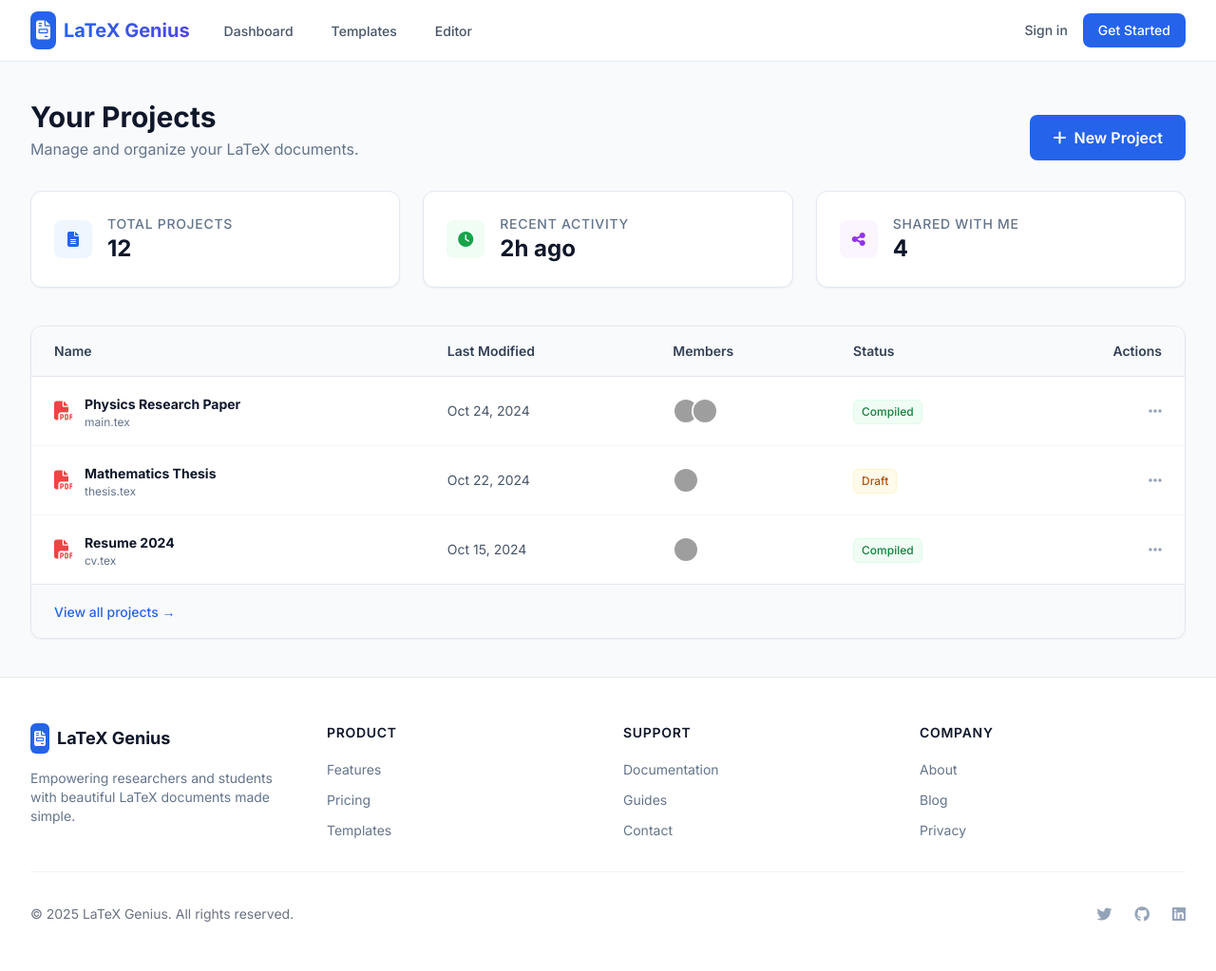
After one commit to omaralaye/latexgenius, a Django app: page /dashboard/ in a window 1280 px wide. The commit adds this page. Shown: the whole page at 95% size. Run offline with Django 5.2, Linux system fonts and the light colour scheme; some libraries are stand-ins or nearby versions; grey boxes are pictures that could not be loaded.

Commit message:
feat: implement modern frontend for LaTeX Genius
- Developed Landing, Dashboard, IDE-style Editor, and Templates pages using Django templates.
- Integrated Tailwind CSS and Font Awesome for a modern UI.
- Created reusable Base, Navbar, and Footer components.
- Configured application routing and views.
- Cleaned repository by removing db.sqlite3, logs, and __pycache__ directories.
- Added .gitignore to prevent future repository pollution.
- Updated footer copyright year to 2025.

Co-authored-by: omaralaye <199628096+omaralaye@users.noreply.github.com>

```diff
--- a/latexgenius/urls.py
+++ b/latexgenius/urls.py
@@ -15,8 +15,9 @@ Including another URLconf
     2. Add a URL to urlpatterns:  path('blog/', include('blog.urls'))
 """
 from django.contrib import admin
-from django.urls import path
+from django.urls import path, include
 
 urlpatterns = [
     path('admin/', admin.site.urls),
+    path('', include('myapp.urls')),
 ]
--- a/myapp/templates/base.html
+++ b/myapp/templates/base.html
@@ -4,11 +4,23 @@
     <meta charset="UTF-8">
     <meta name="viewport" content="width=device-width, initial-scale=1.0">
     <title>{% block title %}LaTeX Genius{% endblock %}</title>
+    <script src="https://cdn.tailwindcss.com"></script>
+    <link rel="stylesheet" href="https://cdnjs.cloudflare.com/ajax/libs/font-awesome/6.4.0/css/all.min.css">
+    <style>
+        @import url('https://fonts.googleapis.com/css2?family=Inter:wght@300;400;500;600;700&display=swap');
+        body {
+            font-family: 'Inter', sans-serif;
+        }
+    </style>
 </head>
-<body>
+<body class="bg-slate-50 text-slate-900 min-h-screen flex flex-col">
     {% include "components/navbar.html" %}
-    {% block content %}
-    {% endblock %}
 
+    <main class="flex-grow">
+        {% block content %}
+        {% endblock %}
+    </main>
+
+    {% include "components/footer.html" %}
 </body>
 </html>
--- /dev/null
+++ b/myapp/templates/components/footer.html
@@ -0,0 +1,47 @@
+<footer class="bg-white border-t border-slate-200 py-12">
+    <div class="max-w-7xl mx-auto px-4 sm:px-6 lg:px-8">
+        <div class="grid grid-cols-1 md:grid-cols-4 gap-8">
+            <div class="col-span-1 md:col-span-1">
+                <a href="{% url 'landing' %}" class="flex items-center gap-2 mb-4">
+                    <span class="bg-blue-600 text-white p-1 rounded-md">
+                        <i class="fas fa-file-invoice"></i>
+                    </span>
+                    <span class="text-lg font-bold">LaTeX Genius</span>
+                </a>
+                <p class="text-slate-500 text-sm">Empowering researchers and students with beautiful LaTeX documents made simple.</p>
+            </div>
+            <div>
+                <h3 class="text-sm font-semibold text-slate-900 uppercase tracking-wider mb-4">Product</h3>
+                <ul class="space-y-2">
+                    <li><a href="#" class="text-slate-500 hover:text-blue-600 text-sm">Features</a></li>
+                    <li><a href="#" class="text-slate-500 hover:text-blue-600 text-sm">Pricing</a></li>
+                    <li><a href="#" class="text-slate-500 hover:text-blue-600 text-sm">Templates</a></li>
+                </ul>
+            </div>
+            <div>
+                <h3 class="text-sm font-semibold text-slate-900 uppercase tracking-wider mb-4">Support</h3>
+                <ul class="space-y-2">
+                    <li><a href="#" class="text-slate-500 hover:text-blue-600 text-sm">Documentation</a></li>
+                    <li><a href="#" class="text-slate-500 hover:text-blue-600 text-sm">Guides</a></li>
+                    <li><a href="#" class="text-slate-500 hover:text-blue-600 text-sm">Contact</a></li>
+                </ul>
+            </div>
+            <div>
+                <h3 class="text-sm font-semibold text-slate-900 uppercase tracking-wider mb-4">Company</h3>
+                <ul class="space-y-2">
+                    <li><a href="#" class="text-slate-500 hover:text-blue-600 text-sm">About</a></li>
+                    <li><a href="#" class="text-slate-500 hover:text-blue-600 text-sm">Blog</a></li>
+                    <li><a href="#" class="text-slate-500 hover:text-blue-600 text-sm">Privacy</a></li>
+                </ul>
+            </div>
+        </div>
+        <div class="mt-8 pt-8 border-t border-slate-100 flex flex-col md:flex-row justify-between items-center">
+            <p class="text-gray-500 text-sm">&copy; 2025 LaTeX Genius. All rights reserved.</p>
+            <div class="flex space-x-6 mt-4 md:mt-0">
+                <a href="#" class="text-slate-400 hover:text-slate-500"><i class="fab fa-twitter"></i></a>
+                <a href="#" class="text-slate-400 hover:text-slate-500"><i class="fab fa-github"></i></a>
+                <a href="#" class="text-slate-400 hover:text-slate-500"><i class="fab fa-linkedin"></i></a>
+            </div>
+        </div>
+    </div>
+</footer>
--- /dev/null
+++ b/myapp/templates/components/navbar.html
@@ -0,0 +1,23 @@
+<nav class="bg-white border-b border-slate-200">
+    <div class="max-w-7xl mx-auto px-4 sm:px-6 lg:px-8">
+        <div class="flex justify-between h-16">
+            <div class="flex items-center">
+                <a href="{% url 'landing' %}" class="flex items-center gap-2">
+                    <span class="bg-blue-600 text-white p-1.5 rounded-lg">
+                        <i class="fas fa-file-invoice text-xl"></i>
+                    </span>
+                    <span class="text-xl font-bold bg-gradient-to-r from-blue-600 to-indigo-600 bg-clip-text text-transparent">LaTeX Genius</span>
+                </a>
+                <div class="hidden sm:ml-8 sm:flex sm:space-x-8">
+                    <a href="{% url 'dashboard' %}" class="text-slate-600 hover:text-blue-600 px-1 pt-1 border-b-2 border-transparent hover:border-blue-600 text-sm font-medium transition-colors">Dashboard</a>
+                    <a href="{% url 'templates' %}" class="text-slate-600 hover:text-blue-600 px-1 pt-1 border-b-2 border-transparent hover:border-blue-600 text-sm font-medium transition-colors">Templates</a>
+                    <a href="{% url 'editor' %}" class="text-slate-600 hover:text-blue-600 px-1 pt-1 border-b-2 border-transparent hover:border-blue-600 text-sm font-medium transition-colors">Editor</a>
+                </div>
+            </div>
+            <div class="flex items-center gap-4">
+                <button class="text-slate-600 hover:text-slate-900 font-medium text-sm">Sign in</button>
+                <button class="bg-blue-600 hover:bg-blue-700 text-white px-4 py-2 rounded-lg text-sm font-medium transition-colors">Get Started</button>
+            </div>
+        </div>
+    </div>
+</nav>
--- a/myapp/templates/pages/dashboardpage.html
+++ b/myapp/templates/pages/dashboardpage.html
@@ -0,0 +1,146 @@
+{% extends "base.html" %}
+
+{% block title %}Dashboard - LaTeX Genius{% endblock %}
+
+{% block content %}
+<div class="max-w-7xl mx-auto px-4 sm:px-6 lg:px-8 py-10">
+    <div class="flex justify-between items-end mb-8">
+        <div>
+            <h1 class="text-3xl font-bold text-slate-900">Your Projects</h1>
+            <p class="text-slate-500 mt-1">Manage and organize your LaTeX documents.</p>
+        </div>
+        <a href="{% url 'editor' %}" class="bg-blue-600 hover:bg-blue-700 text-white px-6 py-3 rounded-lg font-semibold transition-colors flex items-center gap-2">
+            <i class="fas fa-plus"></i> New Project
+        </a>
+    </div>
+
+    <!-- Quick Stats -->
+    <div class="grid grid-cols-1 md:grid-cols-3 gap-6 mb-10">
+        <div class="bg-white p-6 rounded-xl border border-slate-200 shadow-sm">
+            <div class="flex items-center gap-4">
+                <div class="w-10 h-10 bg-blue-50 text-blue-600 rounded-lg flex items-center justify-center">
+                    <i class="fas fa-file-alt"></i>
+                </div>
+                <div>
+                    <p class="text-sm text-slate-500 font-medium uppercase tracking-wider">Total Projects</p>
+                    <p class="text-2xl font-bold text-slate-900">12</p>
+                </div>
+            </div>
+        </div>
+        <div class="bg-white p-6 rounded-xl border border-slate-200 shadow-sm">
+            <div class="flex items-center gap-4">
+                <div class="w-10 h-10 bg-green-50 text-green-600 rounded-lg flex items-center justify-center">
+                    <i class="fas fa-clock"></i>
+                </div>
+                <div>
+                    <p class="text-sm text-slate-500 font-medium uppercase tracking-wider">Recent Activity</p>
+                    <p class="text-2xl font-bold text-slate-900">2h ago</p>
+                </div>
+            </div>
+        </div>
+        <div class="bg-white p-6 rounded-xl border border-slate-200 shadow-sm">
+            <div class="flex items-center gap-4">
+                <div class="w-10 h-10 bg-purple-50 text-purple-600 rounded-lg flex items-center justify-center">
+                    <i class="fas fa-share-alt"></i>
+                </div>
+                <div>
+                    <p class="text-sm text-slate-500 font-medium uppercase tracking-wider">Shared with me</p>
+                    <p class="text-2xl font-bold text-slate-900">4</p>
+                </div>
+            </div>
+        </div>
+    </div>
+
+    <!-- Project List -->
+    <div class="bg-white rounded-xl border border-slate-200 shadow-sm overflow-hidden">
+        <div class="overflow-x-auto">
+            <table class="w-full text-left border-collapse">
+                <thead>
+                    <tr class="bg-slate-50 border-b border-slate-200">
+                        <th class="px-6 py-4 text-sm font-semibold text-slate-700">Name</th>
+                        <th class="px-6 py-4 text-sm font-semibold text-slate-700">Last Modified</th>
+                        <th class="px-6 py-4 text-sm font-semibold text-slate-700">Members</th>
+                        <th class="px-6 py-4 text-sm font-semibold text-slate-700">Status</th>
+                        <th class="px-6 py-4 text-sm font-semibold text-slate-700 text-right">Actions</th>
+                    </tr>
+                </thead>
+                <tbody class="divide-y divide-slate-100">
+                    <tr class="hover:bg-slate-50 transition-colors group">
+                        <td class="px-6 py-4">
+                            <div class="flex items-center gap-3">
+                                <i class="fas fa-file-pdf text-red-500 text-xl"></i>
+                                <div>
+                                    <a href="{% url 'editor' %}" class="text-sm font-bold text-slate-900 hover:text-blue-600">Physics Research Paper</a>
+                                    <p class="text-xs text-slate-500">main.tex</p>
+                                </div>
+                            </div>
+                        </td>
+                        <td class="px-6 py-4 text-sm text-slate-600">Oct 24, 2024</td>
+                        <td class="px-6 py-4">
+                            <div class="flex -space-x-2">
+                                <img src="https://ui-avatars.com/api/?name=John+Doe" class="w-7 h-7 rounded-full border-2 border-white">
+                                <img src="https://ui-avatars.com/api/?name=Jane+Smith" class="w-7 h-7 rounded-full border-2 border-white">
+                            </div>
+                        </td>
+                        <td class="px-6 py-4">
+                            <span class="inline-flex items-center px-2 py-1 rounded-md text-xs font-medium bg-green-50 text-green-700 border border-green-100">Compiled</span>
+                        </td>
+                        <td class="px-6 py-4 text-right">
+                            <button class="text-slate-400 hover:text-slate-600"><i class="fas fa-ellipsis-h"></i></button>
+                        </td>
+                    </tr>
+                    <tr class="hover:bg-slate-50 transition-colors">
+                        <td class="px-6 py-4">
+                            <div class="flex items-center gap-3">
+                                <i class="fas fa-file-pdf text-red-500 text-xl"></i>
+                                <div>
+                                    <a href="{% url 'editor' %}" class="text-sm font-bold text-slate-900 hover:text-blue-600">Mathematics Thesis</a>
+                                    <p class="text-xs text-slate-500">thesis.tex</p>
+                                </div>
+                            </div>
+                        </td>
+                        <td class="px-6 py-4 text-sm text-slate-600">Oct 22, 2024</td>
+                        <td class="px-6 py-4">
+                            <div class="flex -space-x-2">
+                                <img src="https://ui-avatars.com/api/?name=John+Doe" class="w-7 h-7 rounded-full border-2 border-white">
+                            </div>
+                        </td>
+                        <td class="px-6 py-4">
+                            <span class="inline-flex items-center px-2 py-1 rounded-md text-xs font-medium bg-amber-50 text-amber-700 border border-amber-100">Draft</span>
+                        </td>
+                        <td class="px-6 py-4 text-right">
+                            <button class="text-slate-400 hover:text-slate-600"><i class="fas fa-ellipsis-h"></i></button>
+                        </td>
+                    </tr>
+                    <tr class="hover:bg-slate-50 transition-colors">
+                        <td class="px-6 py-4">
+                            <div class="flex items-center gap-3">
+                                <i class="fas fa-file-pdf text-red-500 text-xl"></i>
+                                <div>
+                                    <a href="{% url 'editor' %}" class="text-sm font-bold text-slate-900 hover:text-blue-600">Resume 2024</a>
+                                    <p class="text-xs text-slate-500">cv.tex</p>
+                                </div>
+                            </div>
+                        </td>
+                        <td class="px-6 py-4 text-sm text-slate-600">Oct 15, 2024</td>
+                        <td class="px-6 py-4">
+                            <div class="flex -space-x-2">
+                                <img src="https://ui-avatars.com/api/?name=John+Doe" class="w-7 h-7 rounded-full border-2 border-white">
+                            </div>
+                        </td>
+                        <td class="px-6 py-4">
+                            <span class="inline-flex items-center px-2 py-1 rounded-md text-xs font-medium bg-green-50 text-green-700 border border-green-100">Compiled</span>
+                        </td>
+                        <td class="px-6 py-4 text-right">
+                            <button class="text-slate-400 hover:text-slate-600"><i class="fas fa-ellipsis-h"></i></button>
+                        </td>
+                    </tr>
+                </tbody>
+            </table>
+        </div>
+        <div class="bg-slate-50 px-6 py-4 border-t border-slate-200">
+            <a href="#" class="text-sm font-medium text-blue-600 hover:text-blue-700">View all projects &rarr;</a>
+        </div>
+    </div>
+</div>
+{% endblock %}
--- /dev/null
+++ b/myapp/urls.py
@@ -0,0 +1,9 @@
+from django.urls import path
+from . import views
+
+urlpatterns = [
+    path('', views.landing_page, name='landing'),
+    path('dashboard/', views.dashboard_page, name='dashboard'),
+    path('editor/', views.editor_page, name='editor'),
+    path('templates/', views.templates_page, name='templates'),
+]
--- a/myapp/views.py
+++ b/myapp/views.py
@@ -1,3 +1,13 @@
 from django.shortcuts import render
 
-# Create your views here.
+def landing_page(request):
+    return render(request, 'pages/landingpage.html')
+
+def dashboard_page(request):
+    return render(request, 'pages/dashboardpage.html')
+
+def editor_page(request):
+    return render(request, 'pages/editor.html')
+
+def templates_page(request):
+    return render(request, 'pages/templatespage.html')
```
Also changed, not shown: myapp/templates/pages/editor.html (+141 -0 lines), myapp/templates/pages/landingpage.html (+74 -0 lines), myapp/templates/pages/templatespage.html (+91 -0 lines), db.sqlite3 (deleted), 1 other file.
